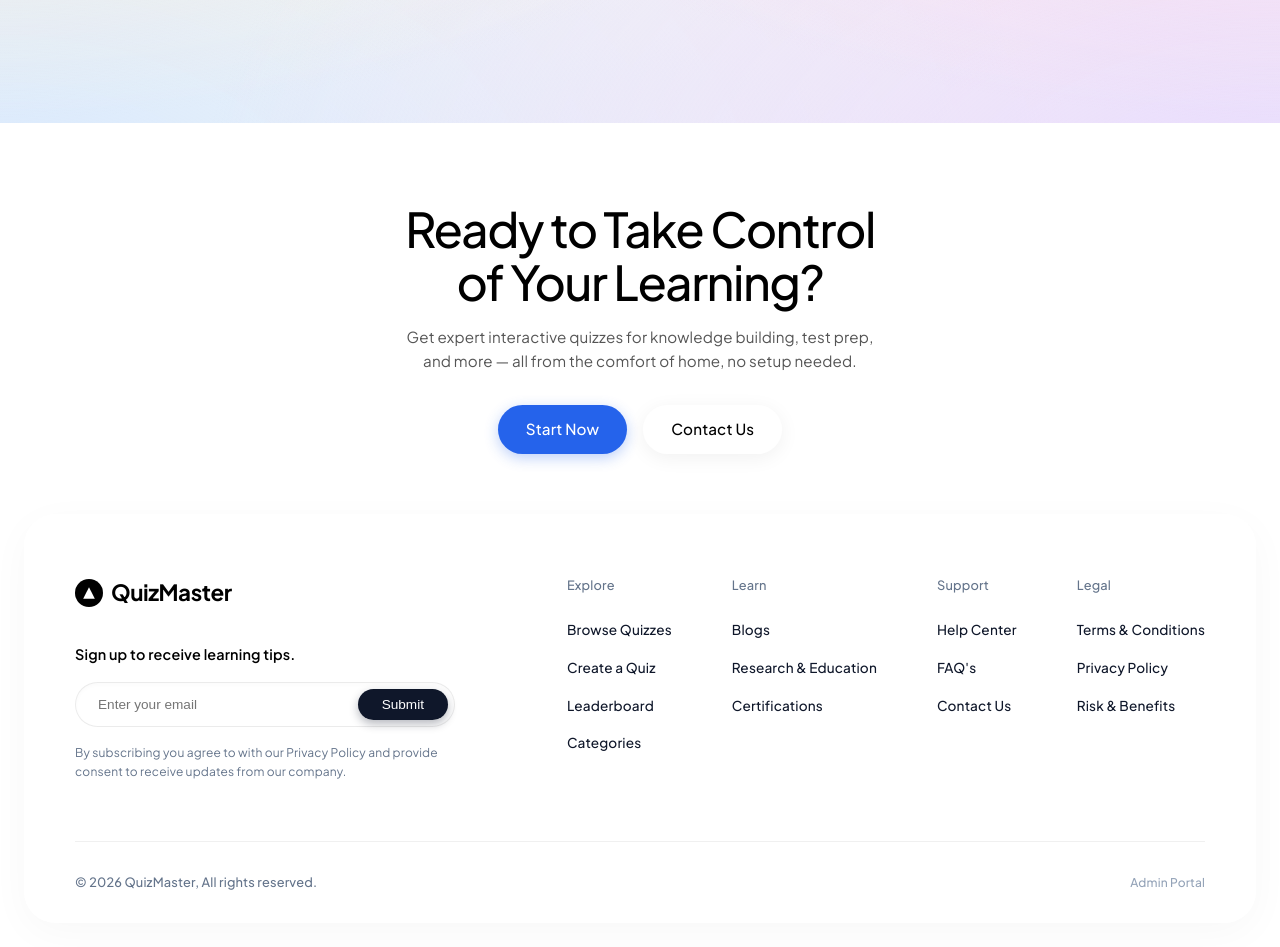
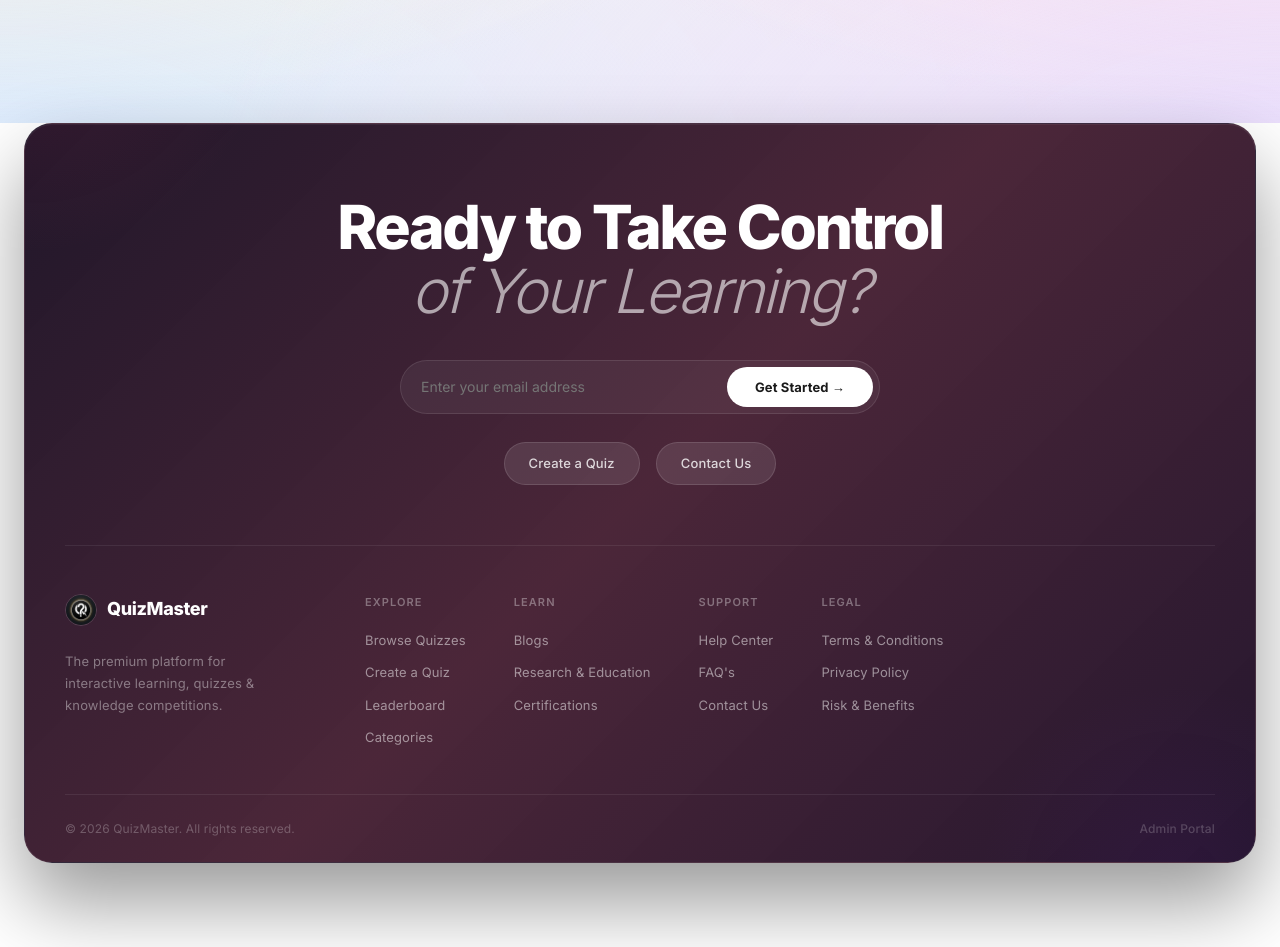
Before and after one commit to rugvedpatil07/quiz-repo, a Next.js app: page / in a window 1280 px wide. Shown: the part 2160-3107 px from the top of the page. After the commit the page ends 3055 px from the top, so only its background shows below. Built offline with nearby package versions, Linux system fonts and the light colour scheme; no server answers; the database is empty; a web font is replaced by a local one.

Commit message:
Premium dark glass footer with Inter font and Popl-style design

```diff
--- a/src/components/Footer.tsx
+++ b/src/components/Footer.tsx
@@ -1,174 +1,321 @@
 "use client";
 
 import Link from "next/link";
+import { useState } from "react";
 
 export default function Footer() {
+  const [email, setEmail] = useState("");
+
   return (
-    <footer style={{ width: '100%', position: 'relative', zIndex: 10, paddingBottom: '24px' }}>
+    <footer style={{
+      width: '100%',
+      position: 'relative',
+      zIndex: 10,
+      padding: '0 24px 32px',
+      fontFamily: "'Inter', 'Plus Jakarta Sans', sans-serif",
+    }}>
+      <style>{`
+        @import url('https://fonts.googleapis.com/css2?family=Inter:wght@300;400;500;600;700;800;900&display=swap');
+
+        .footer-glass {
+          background: linear-gradient(135deg, rgba(20, 10, 30, 0.95) 0%, rgba(60, 20, 40, 0.92) 50%, rgba(25, 10, 35, 0.95) 100%);
+          backdrop-filter: blur(40px);
+          -webkit-backdrop-filter: blur(40px);
+          border: 1px solid rgba(255, 255, 255, 0.08);
+          border-radius: 28px;
+          overflow: hidden;
+          box-shadow: 0 40px 80px rgba(0,0,0,0.4), inset 0 1px 0 rgba(255,255,255,0.06);
+          position: relative;
+        }
+        .footer-glass::before {
+          content: '';
+          position: absolute;
+          top: -50%;
+          left: -20%;
+          width: 500px;
+          height: 500px;
+          background: radial-gradient(circle, rgba(180, 40, 80, 0.18) 0%, transparent 70%);
+          pointer-events: none;
+        }
+        .footer-glass::after {
+          content: '';
+          position: absolute;
+          bottom: -30%;
+          right: -10%;
+          width: 400px;
+          height: 400px;
+          background: radial-gradient(circle, rgba(80, 20, 120, 0.15) 0%, transparent 70%);
+          pointer-events: none;
+        }
+        .footer-link {
+          font-size: 13px;
+          color: rgba(255,255,255,0.5);
+          text-decoration: none;
+          font-weight: 400;
+          transition: color 0.2s ease;
+          letter-spacing: 0.01em;
+          line-height: 1.4;
+        }
+        .footer-link:hover {
+          color: rgba(255,255,255,0.95) !important;
+        }
+        .footer-col-title {
+          font-size: 11px;
+          font-weight: 600;
+          color: rgba(255,255,255,0.35);
+          letter-spacing: 0.1em;
+          text-transform: uppercase;
+          margin-bottom: 20px;
+        }
+        .footer-email-input {
+          background: rgba(255,255,255,0.06);
+          border: 1px solid rgba(255,255,255,0.1);
+          border-radius: 9999px;
+          padding: 12px 20px;
+          font-size: 13px;
+          color: white;
+          outline: none;
+          width: 100%;
+          transition: border-color 0.2s, background 0.2s;
+          font-family: 'Inter', sans-serif;
+        }
+        .footer-email-input::placeholder {
+          color: rgba(255,255,255,0.3);
+        }
+        .footer-email-input:focus {
+          border-color: rgba(255,255,255,0.25);
+          background: rgba(255,255,255,0.1);
+        }
+        .footer-submit-btn {
+          background: white;
+          color: #1a1a1a;
+          border: none;
+          border-radius: 9999px;
+          padding: 12px 28px;
+          font-size: 13px;
+          font-weight: 700;
+          cursor: pointer;
+          white-space: nowrap;
+          transition: all 0.2s ease;
+          font-family: 'Inter', sans-serif;
+          letter-spacing: 0.01em;
+        }
+        .footer-submit-btn:hover {
+          background: rgba(255,255,255,0.9);
+          transform: translateY(-1px);
+          box-shadow: 0 8px 20px rgba(0,0,0,0.3);
+        }
+        .footer-divider {
+          height: 1px;
+          background: rgba(255,255,255,0.07);
+          margin: 0 40px;
+        }
+        .admin-link {
+          font-size: 12px;
+          color: rgba(255,255,255,0.2);
+          text-decoration: none;
+          font-weight: 500;
+          transition: color 0.2s;
+        }
+        .admin-link:hover {
+          color: rgba(255,255,255,0.6) !important;
+        }
+      `}</style>
+
+      <div className="footer-glass">
 
         {/* Top CTA Section */}
-      <div style={{ textAlign: 'center', padding: '80px 20px 60px', color: '#000' }}>
-        <h2 style={{ fontSize: 'clamp(2rem, 4vw, 3rem)', fontWeight: 500, letterSpacing: '-0.03em', marginBottom: '16px', lineHeight: 1.1 }}>
-          Ready to Take Control<br/>of Your Learning?
+        <div style={{
+          textAlign: 'center',
+          padding: '72px 40px 60px',
+          position: 'relative',
+          zIndex: 2
+        }}>
+          <h2 style={{
+            fontSize: 'clamp(2.2rem, 5vw, 3.8rem)',
+            fontWeight: 800,
+            color: 'white',
+            letterSpacing: '-0.04em',
+            marginBottom: '36px',
+            lineHeight: 1.05,
+            fontFamily: "'Inter', sans-serif",
+          }}>
+            Ready to Take Control<br/>
+            <span style={{ color: 'rgba(255,255,255,0.6)', fontWeight: 300, fontStyle: 'italic' }}>of Your Learning?</span>
           </h2>
-        <p style={{ color: '#555', fontSize: '0.95rem', marginBottom: '32px', maxWidth: '480px', margin: '0 auto 32px' }}>
-          Get expert interactive quizzes for knowledge building, test prep, and more — all from the comfort of home, no setup needed.
-        </p>
+
+          {/* Email CTA */}
+          <div style={{
+            display: 'flex',
+            gap: '10px',
+            maxWidth: '480px',
+            margin: '0 auto 28px',
+            background: 'rgba(255,255,255,0.05)',
+            border: '1px solid rgba(255,255,255,0.1)',
+            borderRadius: '9999px',
+            padding: '6px 6px 6px 20px',
+          }}>
+            <input
+              type="email"
+              placeholder="Enter your email address"
+              value={email}
+              onChange={(e) => setEmail(e.target.value)}
+              style={{
+                background: 'transparent',
+                border: 'none',
+                outline: 'none',
+                flex: 1,
+                fontSize: '14px',
+                color: 'white',
+                fontFamily: "'Inter', sans-serif",
+              }}
+            />
+            <button className="footer-submit-btn">
+              Get Started →
+            </button>
+          </div>
+
           <div style={{ display: 'flex', gap: '16px', justifyContent: 'center' }}>
-          <Link
-            href="/create"
-            style={{
-              background: '#2563eb', // Nice bright blue matching reference
-              color: '#fff',
-              padding: '12px 28px',
+            <Link href="/create" style={{
+              background: 'rgba(255,255,255,0.1)',
+              color: 'rgba(255,255,255,0.8)',
+              padding: '10px 24px',
               borderRadius: '9999px',
               fontWeight: 500,
-              fontSize: '0.95rem',
+              fontSize: '13px',
               textDecoration: 'none',
-              boxShadow: '0 4px 14px rgba(37, 99, 235, 0.3)',
-              transition: 'transform 0.2s'
+              border: '1px solid rgba(255,255,255,0.12)',
+              transition: 'all 0.2s ease',
             }}
+              onMouseOver={e => { (e.currentTarget as HTMLElement).style.background = 'rgba(255,255,255,0.18)'; }}
+              onMouseOut={e => { (e.currentTarget as HTMLElement).style.background = 'rgba(255,255,255,0.1)'; }}
             >
-            Start Now
+              Create a Quiz
             </Link>
-          <Link
-            href="/contact"
-            style={{
-              background: '#ffffff',
-              color: '#000',
-              padding: '12px 28px',
+            <Link href="/contact" style={{
+              background: 'rgba(255,255,255,0.1)',
+              color: 'rgba(255,255,255,0.8)',
+              padding: '10px 24px',
               borderRadius: '9999px',
               fontWeight: 500,
-              fontSize: '0.95rem',
+              fontSize: '13px',
               textDecoration: 'none',
-              boxShadow: '0 4px 20px rgba(0,0,0,0.06)',
-              transition: 'transform 0.2s'
+              border: '1px solid rgba(255,255,255,0.12)',
+              transition: 'all 0.2s ease',
             }}
+              onMouseOver={e => { (e.currentTarget as HTMLElement).style.background = 'rgba(255,255,255,0.18)'; }}
+              onMouseOut={e => { (e.currentTarget as HTMLElement).style.background = 'rgba(255,255,255,0.1)'; }}
             >
               Contact Us
             </Link>
           </div>
         </div>
 
-      {/* Footer Card */}
+        <div className="footer-divider" />
+
+        {/* Main Links Grid */}
         <div style={{
-        background: 'rgba(255, 255, 255, 0.85)',
-        backdropFilter: 'blur(20px)',
-        borderRadius: '32px',
-        padding: '60px 50px 30px',
-        margin: '0 auto',
-        maxWidth: 'calc(100% - 48px)',
-        boxShadow: '0 10px 40px rgba(0,0,0,0.03)',
-        border: '1px solid rgba(255,255,255,0.7)'
+          display: 'flex',
+          justifyContent: 'space-between',
+          flexWrap: 'wrap',
+          gap: '40px',
+          padding: '48px 40px',
+          position: 'relative',
+          zIndex: 2,
         }}>
 
-        <div style={{ display: 'flex', justifyContent: 'space-between', flexWrap: 'wrap', gap: '60px' }}>
-
-           {/* Left Column: Logo + Email Input */}
-           <div style={{ flex: '1 1 320px', maxWidth: '380px' }}>
-             <Link href="/" style={{ display: 'flex', alignItems: 'center', gap: '8px', textDecoration: 'none', marginBottom: '32px' }}>
-               <div style={{ width: '28px', height: '28px', background: '#000', borderRadius: '50%', display: 'flex', alignItems: 'center', justifyContent: 'center' }}>
-                 <svg width="14" height="14" viewBox="0 0 24 24" fill="white"><path d="M12 2L2 22h20L12 2z"/></svg>
+          {/* Brand Column */}
+          <div style={{ flex: '1 1 220px', maxWidth: '260px' }}>
+            <Link href="/" style={{ display: 'flex', alignItems: 'center', gap: '10px', textDecoration: 'none', marginBottom: '24px' }}>
+              <div style={{
+                width: '32px', height: '32px', borderRadius: '50%', overflow: 'hidden',
+                display: 'flex', alignItems: 'center', justifyContent: 'center',
+                border: '1.5px solid rgba(255,255,255,0.15)'
+              }}>
+                <img src="/quiz_logo.png" alt="Logo" style={{ width: '100%', height: '100%', objectFit: 'cover' }} />
               </div>
-               <span style={{ fontSize: '1.4rem', fontWeight: 700, color: '#000', letterSpacing: '-0.02em' }}>QuizMaster</span>
+              <span style={{
+                fontSize: '18px', fontWeight: 800, color: 'white',
+                letterSpacing: '-0.02em', fontFamily: "'Inter', sans-serif"
+              }}>QuizMaster</span>
             </Link>
-
-             <p style={{ fontSize: '0.9rem', fontWeight: 600, color: '#000', marginBottom: '16px' }}>Sign up to receive learning tips.</p>
-
-             <div style={{
-                display: 'flex',
-                background: '#ffffff',
-                borderRadius: '9999px',
-                padding: '6px',
-                border: '1px solid rgba(0,0,0,0.08)',
-                boxShadow: 'inset 0 2px 4px rgba(0,0,0,0.02)',
-                marginBottom: '16px'
+            <p style={{
+              fontSize: '13px', color: 'rgba(255,255,255,0.4)',
+              lineHeight: 1.7, fontWeight: 400, maxWidth: '200px'
             }}>
-               <input
-                  type="email"
-                  placeholder="Enter your email"
-                  style={{ flex: 1, background: 'transparent', border: 'none', padding: '8px 16px', fontSize: '0.85rem', outline: 'none' }}
-               />
-               <button style={{
-                  background: '#0f172a',
-                  color: '#fff',
-                  border: 'none',
-                  borderRadius: '9999px',
-                  padding: '8px 24px',
-                  fontWeight: 500,
-                  fontSize: '0.85rem',
-                  cursor: 'pointer',
-                  boxShadow: '0 4px 10px rgba(15, 23, 42, 0.3)'
-                }}>
-                  Submit
-                </button>
-             </div>
-
-             <p style={{ fontSize: '0.75rem', color: '#64748b', lineHeight: 1.6 }}>
-               By subscribing you agree to with our Privacy Policy and provide consent to receive updates from our company.
+              The premium platform for interactive learning, quizzes & knowledge competitions.
             </p>
           </div>
 
-           {/* Right Columns: Links */}
-           <div style={{ display: 'flex', flexWrap: 'wrap', gap: '60px' }}>
+          {/* Link Columns */}
+          <div style={{ display: 'flex', flexWrap: 'wrap', gap: '48px', flex: '2 1 400px' }}>
 
-             {/* Column 1 */}
             <div>
-               <h4 style={{ fontSize: '0.8rem', color: '#64748b', marginBottom: '24px', fontWeight: 500 }}>Explore</h4>
-               <div style={{ display: 'flex', flexDirection: 'column', gap: '16px' }}>
-                 <Link href="/quizzes" style={{ fontSize: '0.85rem', color: '#0f172a', textDecoration: 'none', fontWeight: 500 }}>Browse Quizzes</Link>
-                 <Link href="/create" style={{ fontSize: '0.85rem', color: '#0f172a', textDecoration: 'none', fontWeight: 500 }}>Create a Quiz</Link>
-                 <Link href="/leaderboard" style={{ fontSize: '0.85rem', color: '#0f172a', textDecoration: 'none', fontWeight: 500 }}>Leaderboard</Link>
-                 <Link href="/categories" style={{ fontSize: '0.85rem', color: '#0f172a', textDecoration: 'none', fontWeight: 500 }}>Categories</Link>
+              <p className="footer-col-title">Explore</p>
+              <div style={{ display: 'flex', flexDirection: 'column', gap: '14px' }}>
+                <Link href="/quizzes" className="footer-link">Browse Quizzes</Link>
+                <Link href="/create" className="footer-link">Create a Quiz</Link>
+                <Link href="/leaderboard" className="footer-link">Leaderboard</Link>
+                <Link href="/categories" className="footer-link">Categories</Link>
               </div>
             </div>
 
-             {/* Column 2 */}
             <div>
-               <h4 style={{ fontSize: '0.8rem', color: '#64748b', marginBottom: '24px', fontWeight: 500 }}>Learn</h4>
-               <div style={{ display: 'flex', flexDirection: 'column', gap: '16px' }}>
-                 <Link href="/blogs" style={{ fontSize: '0.85rem', color: '#0f172a', textDecoration: 'none', fontWeight: 500 }}>Blogs</Link>
-                 <Link href="/research" style={{ fontSize: '0.85rem', color: '#0f172a', textDecoration: 'none', fontWeight: 500 }}>Research & Education</Link>
-                 <Link href="/certifications" style={{ fontSize: '0.85rem', color: '#0f172a', textDecoration: 'none', fontWeight: 500 }}>Certifications</Link>
+              <p className="footer-col-title">Learn</p>
+              <div style={{ display: 'flex', flexDirection: 'column', gap: '14px' }}>
+                <Link href="/blogs" className="footer-link">Blogs</Link>
+                <Link href="/research" className="footer-link">Research & Education</Link>
+                <Link href="/certifications" className="footer-link">Certifications</Link>
               </div>
             </div>
 
-             {/* Column 3 */}
             <div>
-               <h4 style={{ fontSize: '0.8rem', color: '#64748b', marginBottom: '24px', fontWeight: 500 }}>Support</h4>
-               <div style={{ display: 'flex', flexDirection: 'column', gap: '16px' }}>
-                 <Link href="/help" style={{ fontSize: '0.85rem', color: '#0f172a', textDecoration: 'none', fontWeight: 500 }}>Help Center</Link>
-                 <Link href="/faq" style={{ fontSize: '0.85rem', color: '#0f172a', textDecoration: 'none', fontWeight: 500 }}>FAQ's</Link>
-                 <Link href="/contact" style={{ fontSize: '0.85rem', color: '#0f172a', textDecoration: 'none', fontWeight: 500 }}>Contact Us</Link>
+              <p className="footer-col-title">Support</p>
+              <div style={{ display: 'flex', flexDirection: 'column', gap: '14px' }}>
+                <Link href="/help" className="footer-link">Help Center</Link>
+                <Link href="/faq" className="footer-link">FAQ&apos;s</Link>
+                <Link href="/contact" className="footer-link">Contact Us</Link>
               </div>
             </div>
 
-             {/* Column 4 */}
             <div>
-               <h4 style={{ fontSize: '0.8rem', color: '#64748b', marginBottom: '24px', fontWeight: 500 }}>Legal</h4>
-               <div style={{ display: 'flex', flexDirection: 'column', gap: '16px' }}>
-                 <Link href="/terms" style={{ fontSize: '0.85rem', color: '#0f172a', textDecoration: 'none', fontWeight: 500 }}>Terms & Conditions</Link>
-                 <Link href="/privacy" style={{ fontSize: '0.85rem', color: '#0f172a', textDecoration: 'none', fontWeight: 500 }}>Privacy Policy</Link>
-                 <Link href="/risk" style={{ fontSize: '0.85rem', color: '#0f172a', textDecoration: 'none', fontWeight: 500 }}>Risk & Benefits</Link>
+              <p className="footer-col-title">Legal</p>
+              <div style={{ display: 'flex', flexDirection: 'column', gap: '14px' }}>
+                <Link href="/terms" className="footer-link">Terms & Conditions</Link>
+                <Link href="/privacy" className="footer-link">Privacy Policy</Link>
+                <Link href="/risk" className="footer-link">Risk & Benefits</Link>
               </div>
             </div>
 
           </div>
         </div>
 
-        <div style={{ marginTop: '60px', paddingTop: '30px', borderTop: '1px solid rgba(0,0,0,0.06)', display: 'flex', justifyContent: 'space-between', alignItems: 'center', flexWrap: 'wrap', gap: '16px' }}>
-          <p style={{ fontSize: '0.8rem', color: '#64748b', fontWeight: 500 }}>
-            © {new Date().getFullYear()} QuizMaster, All rights reserved.
+        <div className="footer-divider" />
+
+        {/* Bottom Bar */}
+        <div style={{
+          display: 'flex',
+          justifyContent: 'space-between',
+          alignItems: 'center',
+          padding: '24px 40px',
+          position: 'relative',
+          zIndex: 2,
+          flexWrap: 'wrap',
+          gap: '12px'
+        }}>
+          <p style={{
+            fontSize: '12px',
+            color: 'rgba(255,255,255,0.25)',
+            fontWeight: 400,
+            letterSpacing: '0.01em'
+          }}>
+            © {new Date().getFullYear()} QuizMaster. All rights reserved.
           </p>
-          <Link
-            href="/admin"
-            style={{ fontSize: '0.75rem', color: '#94a3b8', textDecoration: 'none', fontWeight: 500, transition: 'color 0.2s' }}
-            onMouseOver={(e) => e.currentTarget.style.color = '#0f172a'}
-            onMouseOut={(e) => e.currentTarget.style.color = '#94a3b8'}
-          >
+          <Link href="/admin" className="admin-link">
             Admin Portal
           </Link>
         </div>
+
       </div>
     </footer>
   );
```
Lines whose indentation alone changed are shown as unchanged.
